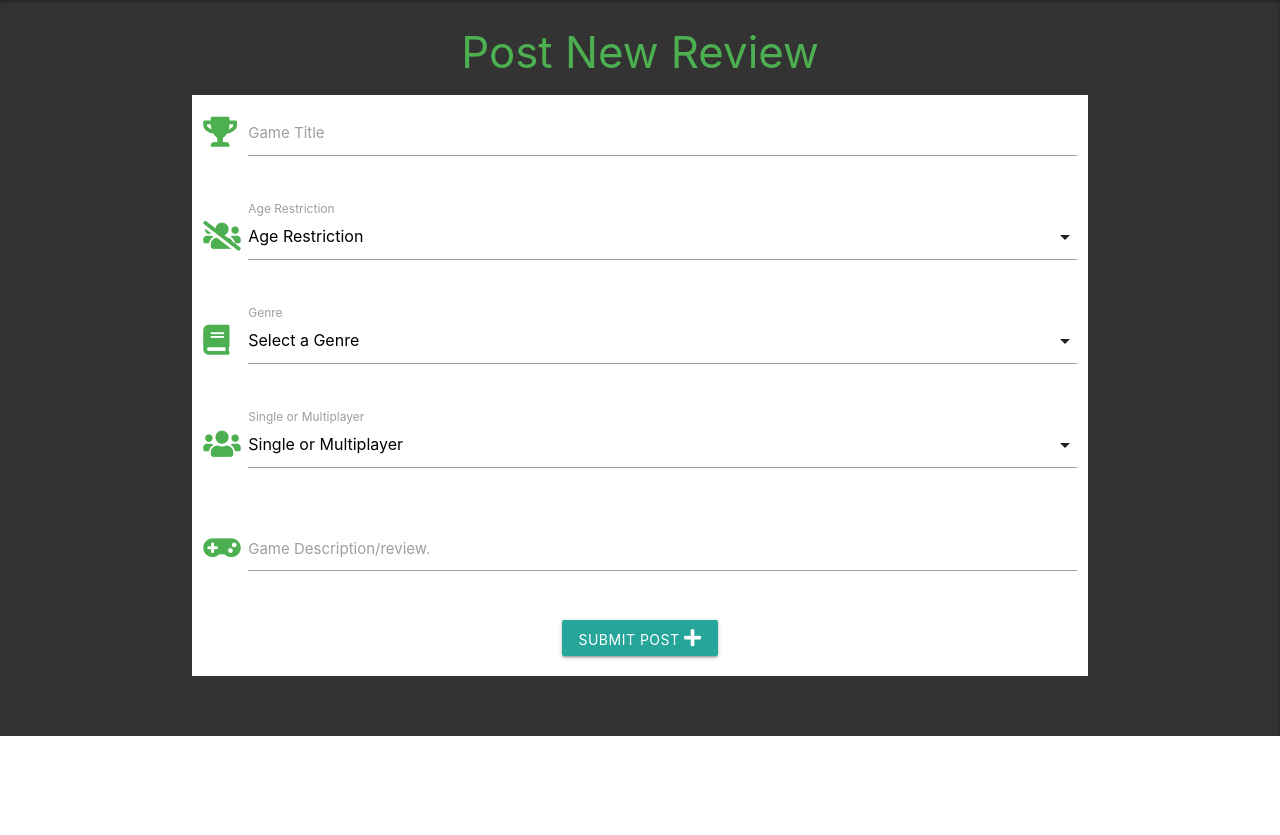
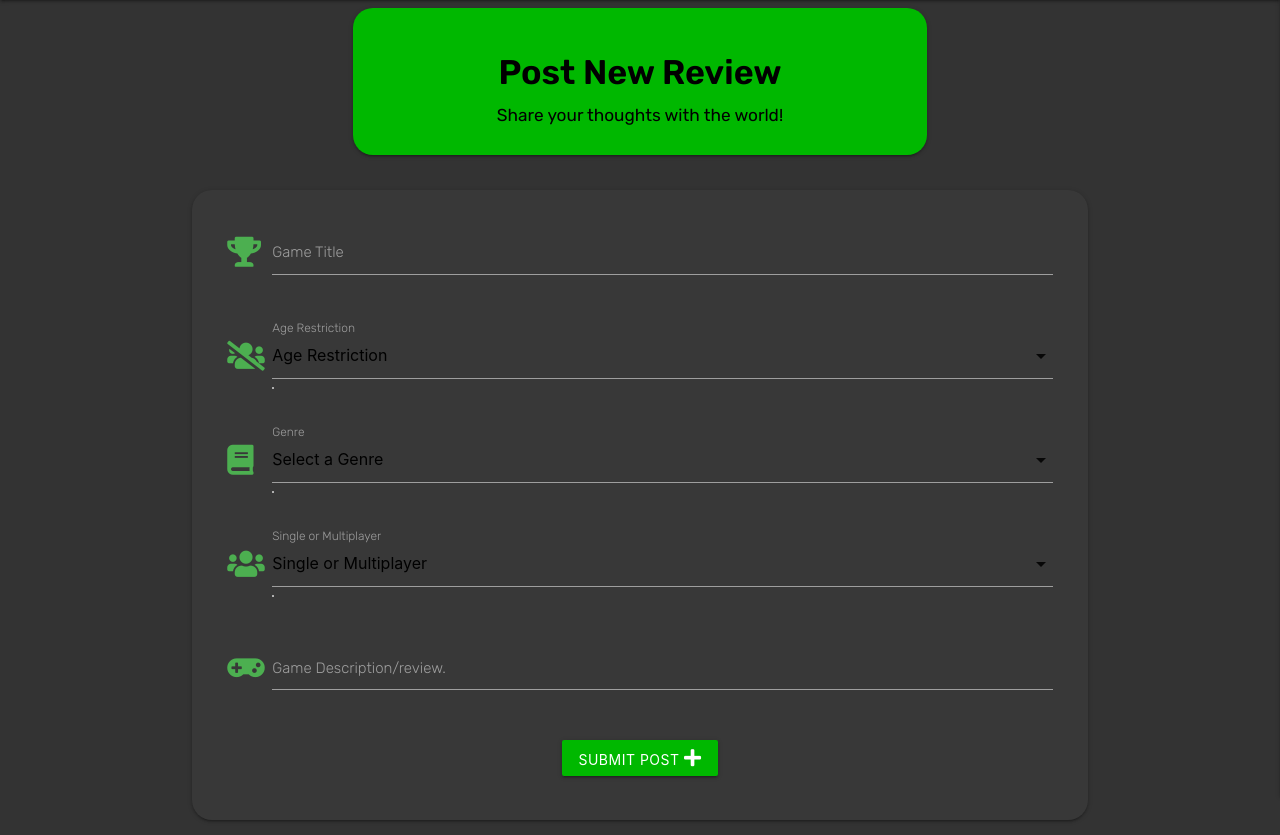
Before and after one commit to mchocianowski/Milestone-Project-3-GameGeek, a Flask app: page /add_review in a window 1280 px wide. Shown: the part 64-899 px from the top of the page. Before the commit the page ends 800 px from the top, so only its background shows below. Run offline with Flask 2, Linux system fonts and the light colour scheme; data that the repository does not hold is empty; some libraries are stand-ins or nearby versions.

Commit message:
Style the cards.

```diff
--- a/templates/add_review.html
+++ b/templates/add_review.html
@@ -1,9 +1,16 @@
 {% extends "base.html" %}
 {% block content %}
 
-<h3 class="green-text center-align">Post New Review</h3>
+<div class="row">
+        <div class="col s12 m8 offset-m2">
+            <div class="card-panel header-card">
+                <h4 class="website-headers">Post New Review</h4>
+                <h6 class="website-subheaders">Share your thoughts with the world!</h6>
+            </div>
+        </div>
+</div>
 
-<div class="row card=-panel white">
+<div class="row card-panel content-card-body">
     <form class="col s12" method="POST" action="{{url_for('add_review')}}">
         <div class="row">
             <div class="input-field col s12">
@@ -60,7 +67,7 @@
         </div>
         <div class="row">
             <div class="col s12 center-align">
-                <button class="btn waves-effect waves-light" type="submit">
+                <button class="btn waves-effect waves-light submit-button" type="submit">
                     Submit Post <i class="fas fa-plus"></i>
                 </button>
             </div>
```
